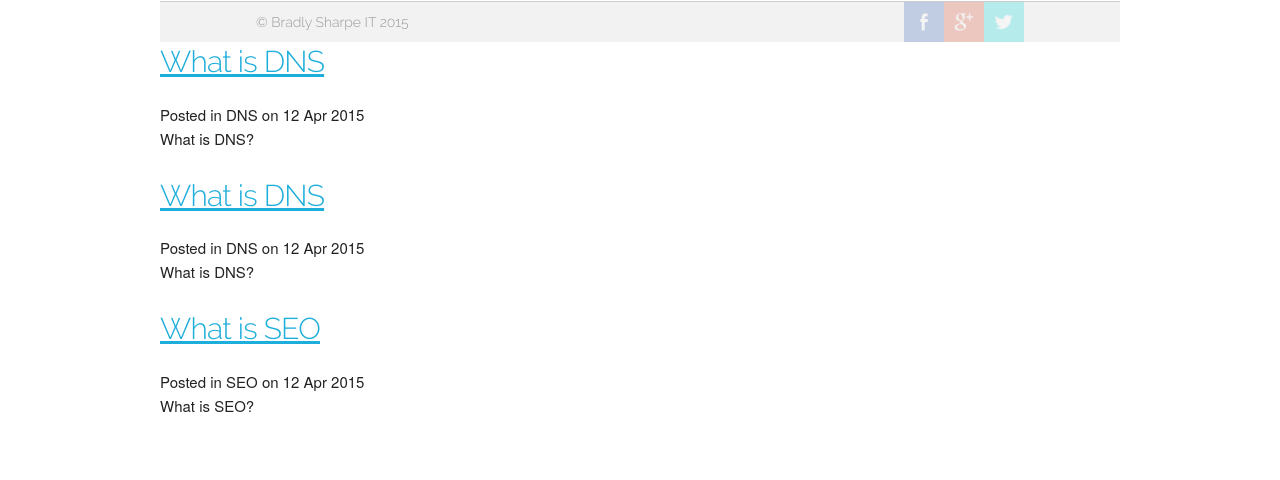
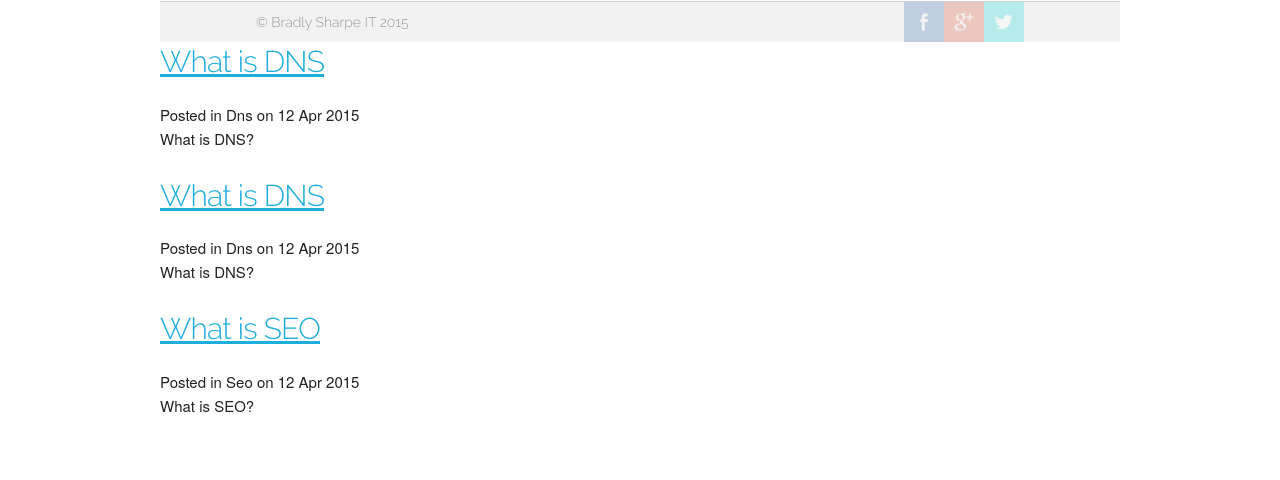
Before and after one commit to BradlySharpe/bradlysharpe.com.au, a Jekyll site: the page built from blog.md, in a window 1280 px wide. Shown: the part 392-872 px from the top of the page. Built offline with Jekyll 4.4.1, drawn with Linux system fonts in a browser that asks for light colours; part of the change alters nothing that is shown.

Commit message:
Add filter to capitalise category tags

```diff
--- /dev/null
+++ b/_plugins/capitalize_category.rb
@@ -0,0 +1,14 @@
+module Jekyll
+  module CustomTagFilter
+    def capitalize_category(category)
+      case category
+        when "seo", "dns"
+          category.upcase
+        else
+          category.capitalize
+      end
+    end
+  end
+end
+
+Liquid::Template.register_filter(Jekyll::CustomTagFilter)
--- a/blog.md
+++ b/blog.md
@@ -23,7 +23,7 @@ permalink: /blog/
 	  {% if post.featured and post.featured == true %}
 	  <div class="featuredItem">
 	    <h4 class="postTitle"><a href="{{ BASE_PATH }}{{ post.url }}">{{ post.title }}</a></h4>
-	    <span class="postDetails">Posted in {{ post.categories | first }} on {{ post.date | date_to_string }}</span>
+	    <span class="postDetails">Posted in {{ post.categories | first | capitalize_category }} on {{ post.date | date_to_string }}</span>
 	    <p class="postExcerpt">{{ post.excerpt | strip_html }}</p>
 	  </div>
 	  {% endif %}
@@ -37,7 +37,7 @@ permalink: /blog/
   {% assign post_count=post_count | plus:1 %}
   <div class="categoryItem">
     <h4 class="postTitle"><a href="{{ BASE_PATH }}{{ post.url }}">{{ post.title }}</a></h4>
-    <span class="postDetails">Posted in {{ post.categories | first }} on {{ post.date | date_to_string }}</span>
+    <span class="postDetails">Posted in {{ post.categories | first | capitalize_category }} on {{ post.date | date_to_string }}</span>
     <p class="postExcerpt">{{ post.excerpt | strip_html }}</p>
   </div>
 {% endfor %}
```
